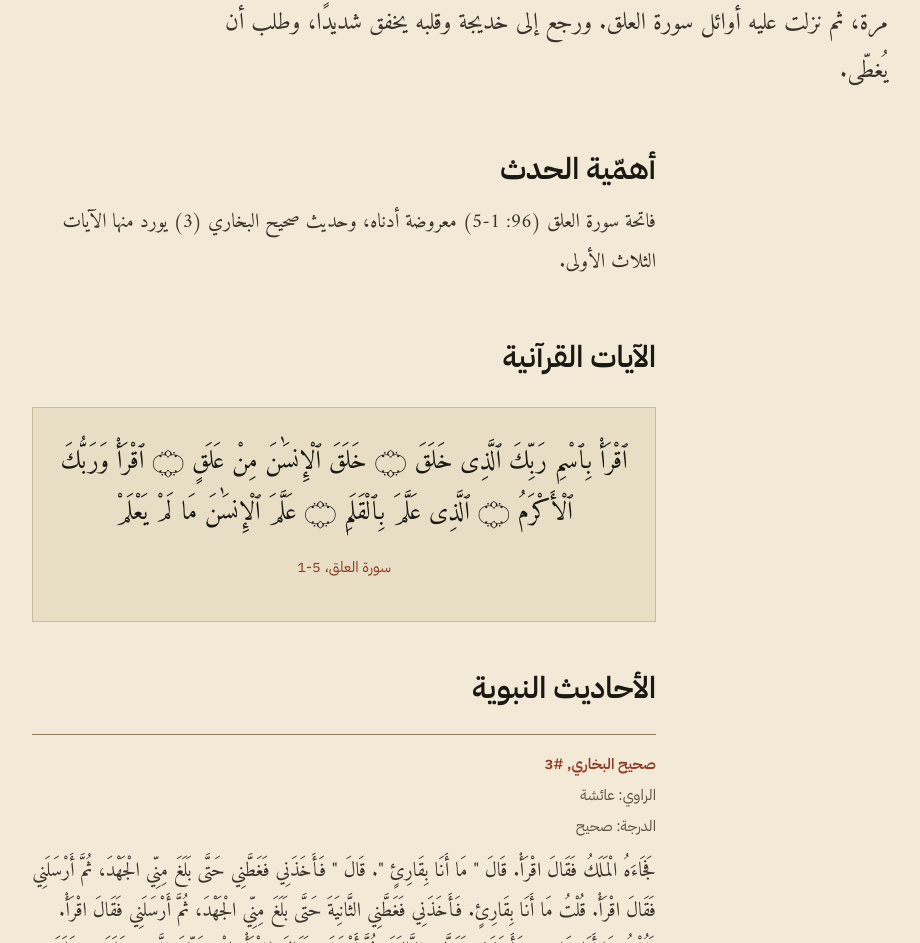
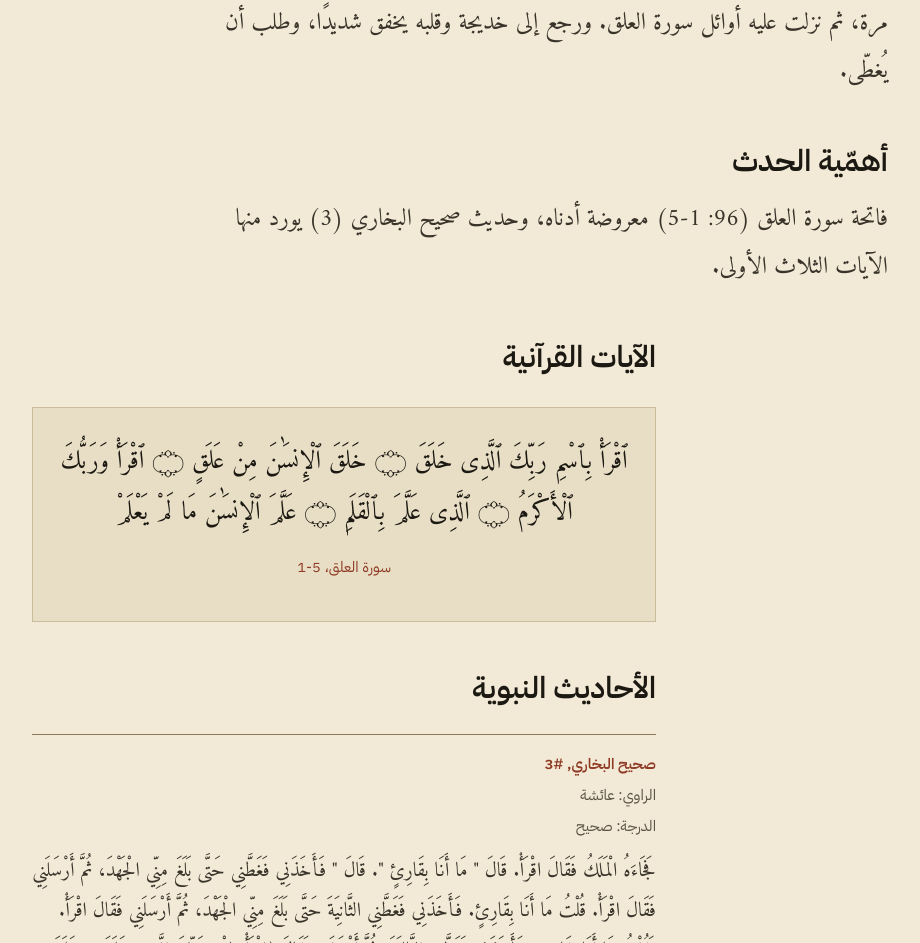
Before and after one commit to Abdalla-Eldoumani/seerah, a Next.js app: page /ar/era/meccan/mec-001 in a window 1280 px wide. Shown: the part 864-1807 px from the top of the page, without its empty margins (296-1216 px from the left). Built offline with nearby package versions, Linux system fonts and the light colour scheme; no server answers.

Commit message:
set the significance text in a 42rem column

```diff
--- a/src/components/reading/EventSignificance.tsx
+++ b/src/components/reading/EventSignificance.tsx
@@ -15,8 +15,8 @@ export default function EventSignificance({
   const isArabic = lang === 'ar';
 
   return (
-    <section className="my-10 md:my-14 max-w-prose mx-auto">
-      <h2 className="font-display text-2xl md:text-3xl font-semibold text-ink mb-4">
+    <section className="mb-10 max-w-[42rem] md:mb-12">
+      <h2 className="mb-4 font-display text-2xl font-bold text-ink md:text-3xl">
         {t('significanceHeading')}
       </h2>
       <p
@@ -25,8 +25,8 @@ export default function EventSignificance({
         className={cn(
           'text-ink-light',
           isArabic
-            ? 'font-arabic text-lg leading-loose md:text-xl'
-            : 'font-body text-base leading-relaxed md:text-lg'
+            ? 'font-arabic text-xl leading-loose md:text-2xl'
+            : 'font-body text-[1.0625rem] leading-relaxed md:text-lg'
         )}
       >
         {significance}
```
